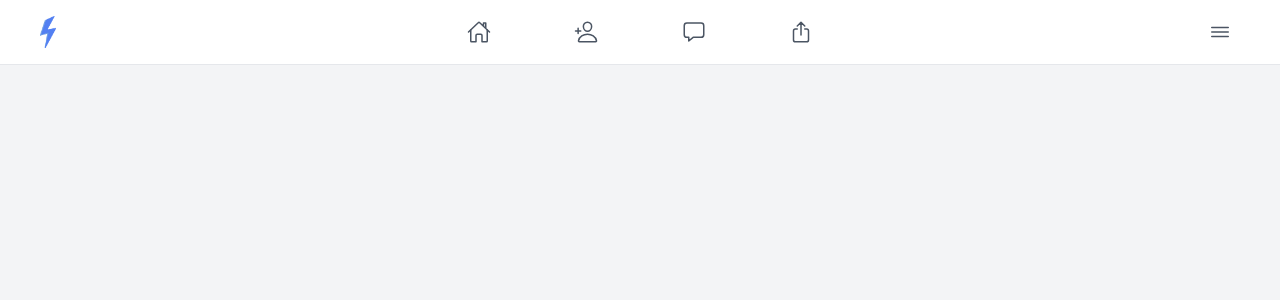
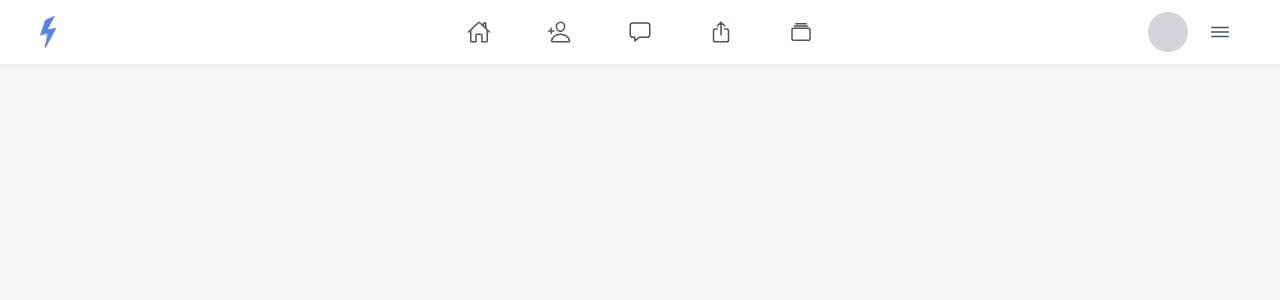
Before and after one commit to khan-asfi-reza/Blogspot-Frontend, a Next.js app: page / in a window 1280 px wide. Shown: the top 300 px of the page. Built offline with nearby package versions, Linux system fonts and the light colour scheme.

Commit message:
Navigation Layout Set

```diff
--- a/components/UI/Navigation.tsx
+++ b/components/UI/Navigation.tsx
@@ -1,4 +1,11 @@
-import {IoChatboxOutline, IoHomeOutline, IoMenuOutline, IoPersonAddOutline, IoShareOutline} from "react-icons/io5";
+import {
+    IoAlbumsOutline,
+    IoChatboxOutline,
+    IoHomeOutline,
+    IoMenuOutline,
+    IoPersonAddOutline,
+    IoShareOutline
+} from "react-icons/io5";
 import Image from "next/image";
 import classNames from "classnames";
 import Logo from "../../assets/images/logo.png";
@@ -9,13 +16,14 @@ const navigation = [
     {name: <IoPersonAddOutline/>, href: '#', current: false},
     {name: <IoChatboxOutline/>, href: '#', current: false},
     {name: <IoShareOutline/>, href: '#', current: false},
+    {name: <IoAlbumsOutline/>, href: '#', current: false},
 ]
 const NavItem = ({href, children}) => (
     <a
         href={href}
         className={classNames(
             'text-gray-600  hover:bg-theme hover:text-white',
-            'p-4 sm:text-2xl text-xl font-medium border-b border-transparent rounded-full'
+            'md:p-4 p-2 sm:text-2xl text-xl font-medium border-b border-transparent rounded-full'
         )}
     >
         {children}
@@ -28,7 +36,7 @@ export const Navigation = () => (
         <nav className={"w-full fixed bg-white border-b border-gray-200"}>
             <div className="max-w-7xl mx-auto px-4 sm:px-6 lg:px-8">
                 <div
-                    className="relative grid sm:grid-cols-3 grid-cols-2 md:gap-x-10 gap-x-2 items-center justify-between h-16">
+                    className="relative grid lg:grid-cols-3 md:grid-cols-4 grid-cols-2 md:gap-x-10 gap-x-2 items-center justify-between h-16">
 
                     <div className="flex-shrink-0 flex items-center ">
                         <Div className={"h-8 w-8 relative"}>
@@ -36,8 +44,8 @@ export const Navigation = () => (
                         </Div>
 
                     </div>
-                    <div className="flex-full  sm:block hidden">
-                        <div className="flex space-x-4 justify-between ">
+                    <div className="flex-full lg:col-span-1 md:col-span-2 md:block hidden">
+                        <div className="flex justify-between ">
                             {navigation.map((item, key) => (
                                 <NavItem key={key} href={""}>
                                     {item.name}
@@ -46,7 +54,10 @@ export const Navigation = () => (
                         </div>
                     </div>
 
-                    <div className={"flex justify-end"}>
+                    <div className={"flex justify-end items-center"}>
+                        <Div className={"h-10 w-10 rounded-full bg-gray-300 mr-1"}>
+
+                        </Div>
                         <NavItem href={""}>
                             <IoMenuOutline/>
                         </NavItem>
@@ -54,8 +65,8 @@ export const Navigation = () => (
                 </div>
             </div>
         </nav>
-        <nav className={"fixed h-16 w-full bottom-0 bg-white sm:hidden block border-t border-gray-200"}>
-            <div className={"max-w-7xl mx-auto px-8 xs:px-32 sm:px-12"}>
+        <nav className={"fixed h-16 w-full bottom-0 bg-white md:hidden block border-t border-gray-200"}>
+            <div className={"max-w-7xl mx-auto px-8 xs:px-32 md:px-12"}>
                 <div className="flex space-x-4 justify-between ">
                     {navigation.map((item, key) => (
                         <NavItem key={key} href={""}>
```
